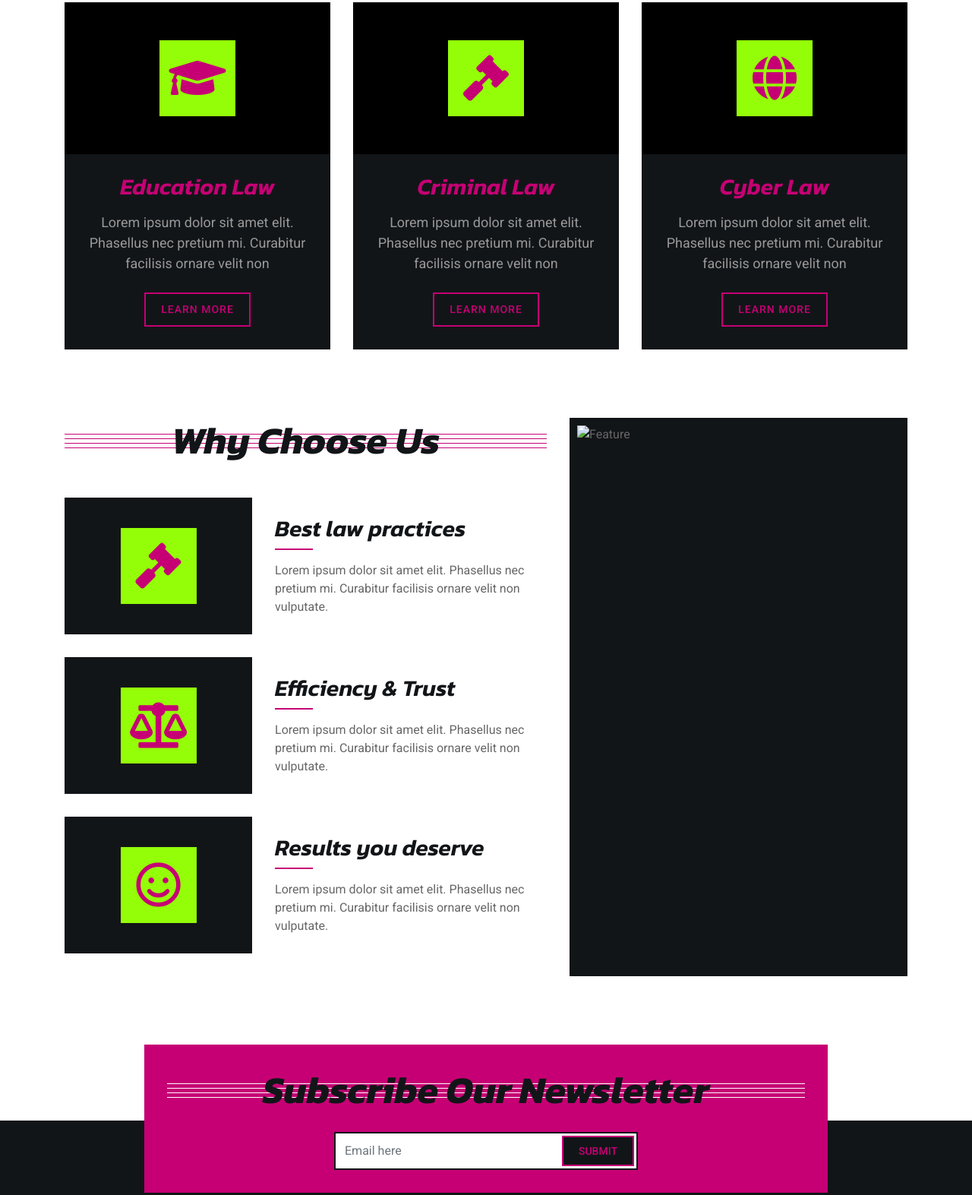
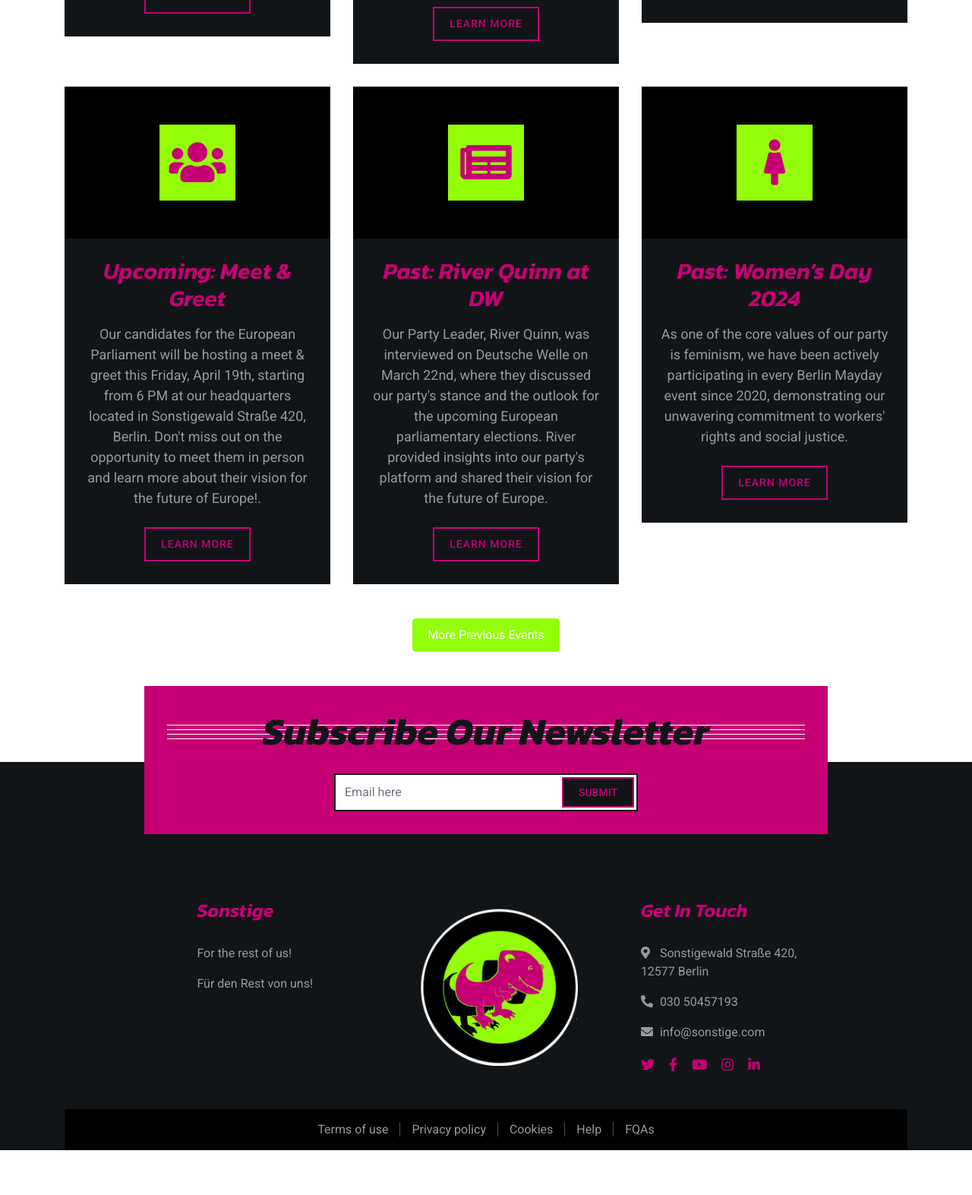
Before and after one commit to Niccocum/Sonstige-Project, a plain HTML site: page newsevents.html in a window 1280 px wide. Shown: the part 1020-2593 px from the top of the page at 76% size. After the commit the page ends 2534 px from the top, so only its background shows below. Drawn offline with nearby package versions, Linux system fonts and the light colour scheme.

Commit message:
Add files via upload

```diff
--- a/newsevents.html
+++ b/newsevents.html
@@ -9,6 +9,9 @@
 
         <!-- Favicon -->
         <link href="favicon.ico" rel="icon">
+
+
+
 
         <!-- Google Font -->
         <link href="https://fonts.googleapis.com/css2?family=Kanit:ital,wght@0,100;0,200;0,300;0,400;0,500;0,600;0,700;0,800;0,900;1,100;1,200;1,300;1,400;1,500;1,600;1,700;1,800;1,900&family=Roboto:wght@400;500&display=swap" rel="stylesheet">
@@ -105,12 +108,9 @@
                 <div class="container">
                     <div class="row">
                         <div class="col-12">
-                            <h2>Practices Areas</h2>
+                            <h2>News & Events</h2>
                         </div>
-                        <div class="col-12">
-                            <a href="">Home</a>
-                            <a href="">Practices Areas</a>
-                        </div>
+
                     </div>
                 </div>
             </div>
@@ -118,21 +118,46 @@
 
 
             <!-- Service Start -->
+
+
             <div class="service">
                 <div class="container">
                     <div class="section-header">
-                        <h2>Our Practices Areas</h2>
+                        <h2>Our Latest Events</h2>
                     </div>
                     <div class="row">
                         <div class="col-lg-4 col-md-6">
                             <div class="service-item">
                                 <div class="service-icon">
-                                    <i class="fa fa-landmark"></i>
+                                    <i class="fas fa-tree"></i>
                                 </div>
-                                <h3>Civil Law</h3>
+                                <h3>Fridays for Future</h3>
                                 <p>
-                                    Lorem ipsum dolor sit amet elit. Phasellus nec pretium mi. Curabitur facilisis ornare velit non
+                                    On May 31st, we stand in solidarity with our friends from Fridays for Future, joining forces to advocate for urgent action on climate change and environmental preservation. Together, we amplify our voices to demand a sustainable future for all
                                 </p>
+                                <a class="btn" href="">Learn More</a>
+                            </div>
+                        </div>
+                        <div class="col-lg-4 col-md-6">
+                            <div class="service-item">
+                                <div class="service-icon">
+                                    <i class="fas fa-fist-raised"></i>
+                                </div>
+                                <h3>Upcoming Berlin Mayday 2024</h3>
+                                <p>
+                                    Since 2020, we have been a prominent presence at every Berlin Mayday event, standing in solidarity with workers and advocating for their rights. Join us as we continue our commitment to empowering workers and promoting social justice
+                                </p>
+                                <a class="btn" href="">Learn More</a>
+                            </div>
+                        </div>
+                        <div class="col-lg-4 col-md-6">
+                            <div class="service-item">
+                                <div class="service-icon">
+                                    <i class="fas fa-tree"></i>
+                                </div>
+                                <h3>Upcoming: Globaler Klimastreik</h3>
+                                <p>
+                                    On April 19th, join us for the Global Climate Strike. Let's raise our voices for climate justice and show solidarity with affected communities worldwide. See you there!
                                 <a class="btn" href="">Learn More</a>
                             </div>
                         </div>
@@ -141,9 +166,9 @@
                                 <div class="service-icon">
                                     <i class="fa fa-users"></i>
                                 </div>
-                                <h3>Family Law</h3>
+                                <h3>Upcoming: Meet & Greet</h3>
                                 <p>
-                                    Lorem ipsum dolor sit amet elit. Phasellus nec pretium mi. Curabitur facilisis ornare velit non
+                                    Our candidates for the European Parliament will be hosting a meet & greet this Friday, April 19th, starting from 6 PM at our headquarters located in Sonstigewald Straße 420, Berlin. Don't miss out on the opportunity to meet them in person and learn more about their vision for the future of Europe!.
                                 </p>
                                 <a class="btn" href="">Learn More</a>
                             </div>
@@ -151,11 +176,11 @@
                         <div class="col-lg-4 col-md-6">
                             <div class="service-item">
                                 <div class="service-icon">
-                                    <i class="fa fa-hand-holding-usd"></i>
+                                    <i class="fas fa-newspaper"></i>
                                 </div>
-                                <h3>Business Law</h3>
+                                <h3>Past: River Quinn at DW</h3>
                                 <p>
-                                    Lorem ipsum dolor sit amet elit. Phasellus nec pretium mi. Curabitur facilisis ornare velit non
+                                    Our Party Leader, River Quinn, was interviewed on Deutsche Welle on March 22nd, where they discussed our party's stance and the outlook for the upcoming European parliamentary elections. River provided insights into our party's platform and shared their vision for the future of Europe.
                                 </p>
                                 <a class="btn" href="">Learn More</a>
                             </div>
@@ -163,35 +188,11 @@
                         <div class="col-lg-4 col-md-6">
                             <div class="service-item">
                                 <div class="service-icon">
-                                    <i class="fa fa-graduation-cap"></i>
+                                    <i class="fas fa-female"></i>
                                 </div>
-                                <h3>Education Law</h3>
+                                <h3>Past: Women's Day 2024</h3>
                                 <p>
-                                    Lorem ipsum dolor sit amet elit. Phasellus nec pretium mi. Curabitur facilisis ornare velit non
-                                </p>
-                                <a class="btn" href="">Learn More</a>
-                            </div>
-                        </div>
-                        <div class="col-lg-4 col-md-6">
-                            <div class="service-item">
-                                <div class="service-icon">
-                                    <i class="fa fa-gavel"></i>
-                                </div>
-                                <h3>Criminal Law</h3>
-                                <p>
-                                    Lorem ipsum dolor sit amet elit. Phasellus nec pretium mi. Curabitur facilisis ornare velit non
-                                </p>
-                                <a class="btn" href="">Learn More</a>
-                            </div>
-                        </div>
-                        <div class="col-lg-4 col-md-6">
-                            <div class="service-item">
-                                <div class="service-icon">
-                                    <i class="fa fa-globe"></i>
-                                </div>
-                                <h3>Cyber Law</h3>
-                                <p>
-                                    Lorem ipsum dolor sit amet elit. Phasellus nec pretium mi. Curabitur facilisis ornare velit non
+                                    As one of the core values of our party is feminism, we have been actively participating in every Berlin Mayday event since 2020, demonstrating our unwavering commitment to workers' rights and social justice.
                                 </p>
                                 <a class="btn" href="">Learn More</a>
                             </div>
@@ -202,63 +203,10 @@
             <!-- Service End -->
 
 
-            <!-- Feature Start -->
-            <div class="feature">
-                <div class="container">
-                    <div class="row">
-                        <div class="col-md-7">
-                            <div class="section-header">
-                                <h2>Why Choose Us</h2>
+            <div style="text-align: center;">
+                <button style="padding: 10px 20px; background-color: #94FE08; color: white; border: none; border-radius: 5px; font-size: 16px; cursor: pointer;">More Previous Events</button>
               </div>
-                            <div class="row align-items-center feature-item">
-                                <div class="col-5">
-                                    <div class="feature-icon">
-                                        <i class="fa fa-gavel"></i>
-                                    </div>
-                                </div>
-                                <div class="col-7">
-                                    <h3>Best law practices</h3>
-                                    <p>
-                                        Lorem ipsum dolor sit amet elit. Phasellus nec pretium mi. Curabitur facilisis ornare velit non vulputate.
-                                    </p>
-                                </div>
-                            </div>
-                            <div class="row align-items-center feature-item">
-                                <div class="col-5">
-                                    <div class="feature-icon">
-                                        <i class="fa fa-balance-scale"></i>
-                                    </div>
-                                </div>
-                                <div class="col-7">
-                                    <h3>Efficiency & Trust</h3>
-                                    <p>
-                                        Lorem ipsum dolor sit amet elit. Phasellus nec pretium mi. Curabitur facilisis ornare velit non vulputate.
-                                    </p>
-                                </div>
-                            </div>
-                            <div class="row align-items-center feature-item">
-                                <div class="col-5">
-                                    <div class="feature-icon">
-                                        <i class="far fa-smile"></i>
-                                    </div>
-                                </div>
-                                <div class="col-7">
-                                    <h3>Results you deserve</h3>
-                                    <p>
-                                        Lorem ipsum dolor sit amet elit. Phasellus nec pretium mi. Curabitur facilisis ornare velit non vulputate.
-                                    </p>
-                                </div>
-                            </div>
-                        </div>
-                        <div class="col-md-5">
-                            <div class="feature-img">
-                                <img src="img/feature.jpg" alt="Feature">
-                            </div>
-                        </div>
-                    </div>
-                </div>
-            </div>
-            <!-- Feature End -->
+
 
 
             <!-- Newsletter Start -->
@@ -278,42 +226,27 @@
 
        <!-- Footer Start -->
        <div class="footer">
-                <div class="container">
-                    <div class="row">
-                        <div class="col-md-6 col-lg-4">
+        <div class="container-footer">
+            <div class="row col-10">
+                <div class="col justify-content-center">
                     <div class="footer-about">
-                                <h2>About Us</h2>
+                        <h2>Sonstige</h2>
                         <p>
-                                    Lorem ipsum dolor sit amet, consectetur adipiscing elit. Quisque eu lectus a leo tristique dictum nec non quam. Suspendisse convallis, tortor eu placerat rhoncus, lorem quam iaculis felis, sed eleifend lacus neque id eros. Integer convallis volutpat neque
+                            For the rest of us!
+                        </p>
+                        <p> Für den Rest von uns!
                         </p>
                     </div>
                 </div>
-                        <div class="col-md-6 col-lg-8">
-                            <div class="row">
-                        <div class="col-md-6 col-lg-4">
-                            <div class="footer-link">
-                                <h2>Services Areas</h2>
-                                <a href="">Civil Law</a>
-                                <a href="">Family Law</a>
-                                <a href="">Business Law</a>
-                                <a href="">Education Law</a>
-                                <a href="">Immigration Law</a>
+                <div class="col align-self-center">
+                    <div class="footer-about">
+                        <img src="img/sonstige_logo.png" alt="Logo">
                     </div>
                 </div>
-                        <div class="col-md-6 col-lg-4">
-                            <div class="footer-link">
-                                <h2>Useful Pages</h2>
-                                <a href="">About Us</a>
-                                <a href="">Practices</a>
-                                <a href="">Attorneys</a>
-                                <a href="">Case Studies</a>
-                                <a href="">FAQs</a>
-                            </div>
-                        </div>
-                        <div class="col-md-6 col-lg-4">
+                <div class="col justify-content-center">
                     <div class="footer-contact">
                         <h2>Get In Touch</h2>
-                                <p><i class="fa fa-map-marker-alt"></i>Sonstigewald Straße 420, Berlin</p>
+                        <p><i class="fa fa-map-marker-alt"></i>Sonstigewald Straße 420, 12577 Berlin
                         <p><i class="fa fa-phone-alt"></i>030 50457193</p>
                         <p><i class="fa fa-envelope"></i>info@sonstige.com</p>
                         <div class="footer-social">
@@ -327,8 +260,6 @@
                 </div>
             </div>
         </div>
-                    </div>
-                </div>
         <div class="container footer-menu">
             <div class="f-menu">
                 <a href="">Terms of use</a>
@@ -336,15 +267,6 @@
                 <a href="">Cookies</a>
                 <a href="">Help</a>
                 <a href="">FQAs</a>
-                    </div>
-                </div>
-                <div class="container copyright">
-                    <div class="row">
-                        <div class="col-md-6">
-                            <p>&copy; <a href="https://htmlcodex.com/law-firm-website-template">HTML Codex</a>, All Right Reserved.</p>
-                        </div>
-                        <div class="col-md-6">
-                            <p>Designed By <a href="https://htmlcodex.com">HTML Codex</a></p>
             </div>
         </div>
 </div>
```
Lines whose indentation alone changed are shown as unchanged.
